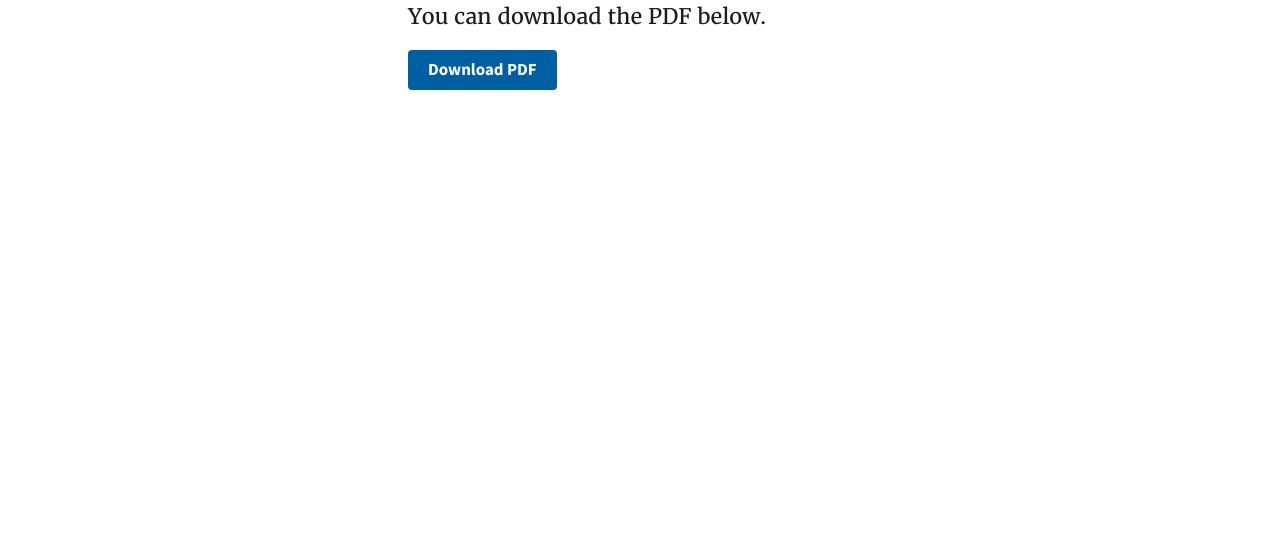
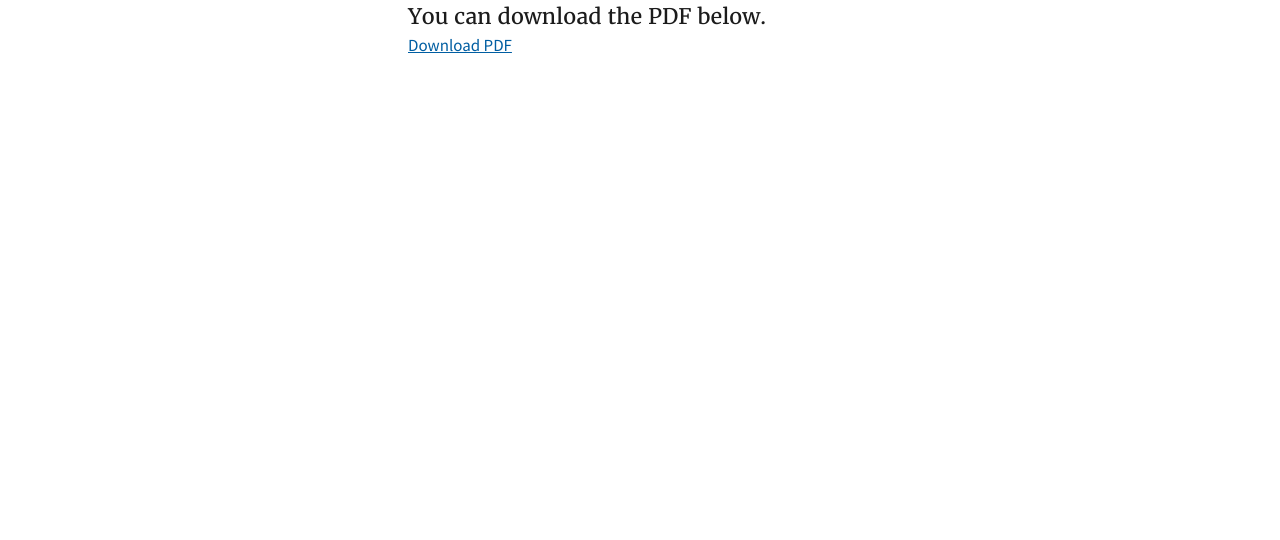
Before and after one commit to reitermb/TANF-Data-Portal-Updates, a plain HTML site: page August-2021-Update.html in a window 1280 px wide. Shown: the part 260-800 px from the top of the page. Drawn offline with nearby package versions, Linux system fonts and the light colour scheme; files that its build step writes are made by us from their sources.

Commit message:
Update August-2021-Update.html

```diff
--- a/August-2021-Update.html
+++ b/August-2021-Update.html
@@ -108,7 +108,7 @@
           Project updates prior to January 2022 were made in a PDF format. You can download the PDF below.
         </p>
 
-        <button class="usa-button"><a href="https://github.com/reitermb/TANF-Data-Portal-Updates/files/7831522/TDRS.Project.Update.Aug.16.2021.pdf"></a>Download PDF</button>
+        <a href="https://github.com/reitermb/TANF-Data-Portal-Updates/files/7831522/TDRS.Project.Update.Aug.16.2021.pdf">Download PDF</a>
 
 
 
```
